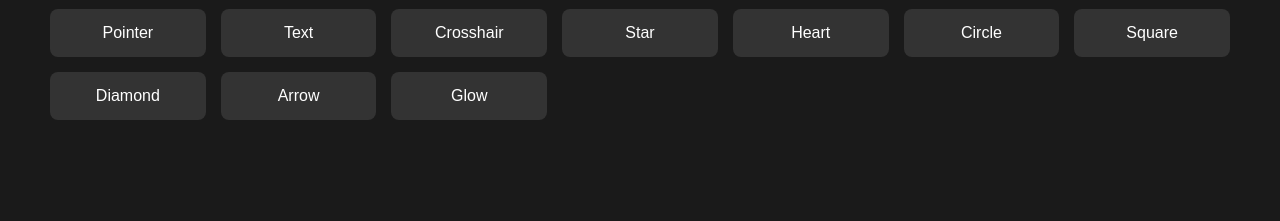
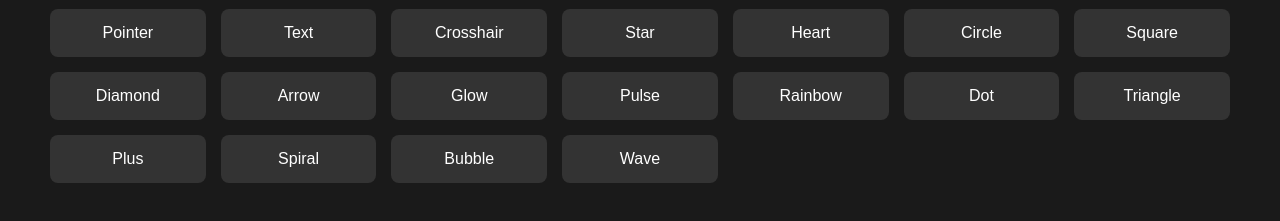
Before and after one commit to SamXop123/Simple-Web-Creations, a plain HTML site: page Custom-Cursor/cursor.html in a window 1280 px wide. Shown: the part 143-364 px from the top of the page. Drawn offline with Linux system fonts and the light colour scheme.

Commit message:
Update cursor.html

```diff
--- a/Custom-Cursor/cursor.html
+++ b/Custom-Cursor/cursor.html
@@ -5,6 +5,7 @@
     <meta name="viewport" content="width=device-width, initial-scale=1.0">
     <title>Custom Cursor Website</title>
     <link rel="stylesheet" href="cursor.css">
+    <link rel="icon" href="pointer.png"
 </head>
 <body>
     <div class="cursor"></div>
@@ -21,6 +22,14 @@
             <button class="cursor-btn" data-cursor="cursor-diamond">Diamond</button>
             <button class="cursor-btn" data-cursor="cursor-arrow">Arrow</button>
             <button class="cursor-btn" data-cursor="cursor-glow">Glow</button>
+            <button class="cursor-btn" data-cursor="cursor-pulse">Pulse</button>
+            <button class="cursor-btn" data-cursor="cursor-rainbow">Rainbow</button>
+            <button class="cursor-btn" data-cursor="cursor-dot">Dot</button>
+            <button class="cursor-btn" data-cursor="cursor-tri">Triangle</button>
+            <button class="cursor-btn" data-cursor="cursor-plus">Plus</button>
+            <button class="cursor-btn" data-cursor="cursor-spiral">Spiral</button>
+            <button class="cursor-btn" data-cursor="cursor-bubble">Bubble</button>
+            <button class="cursor-btn" data-cursor="cursor-wave">Wave</button>
 
         </div>
     </div>
```
